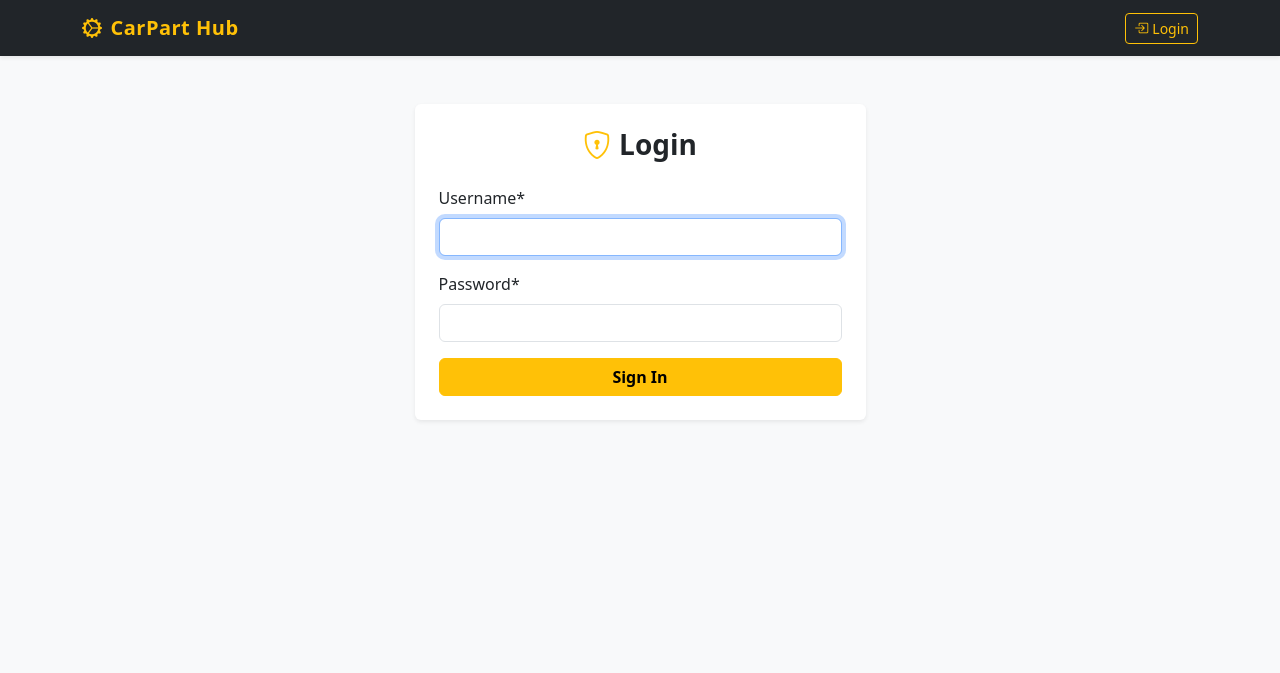
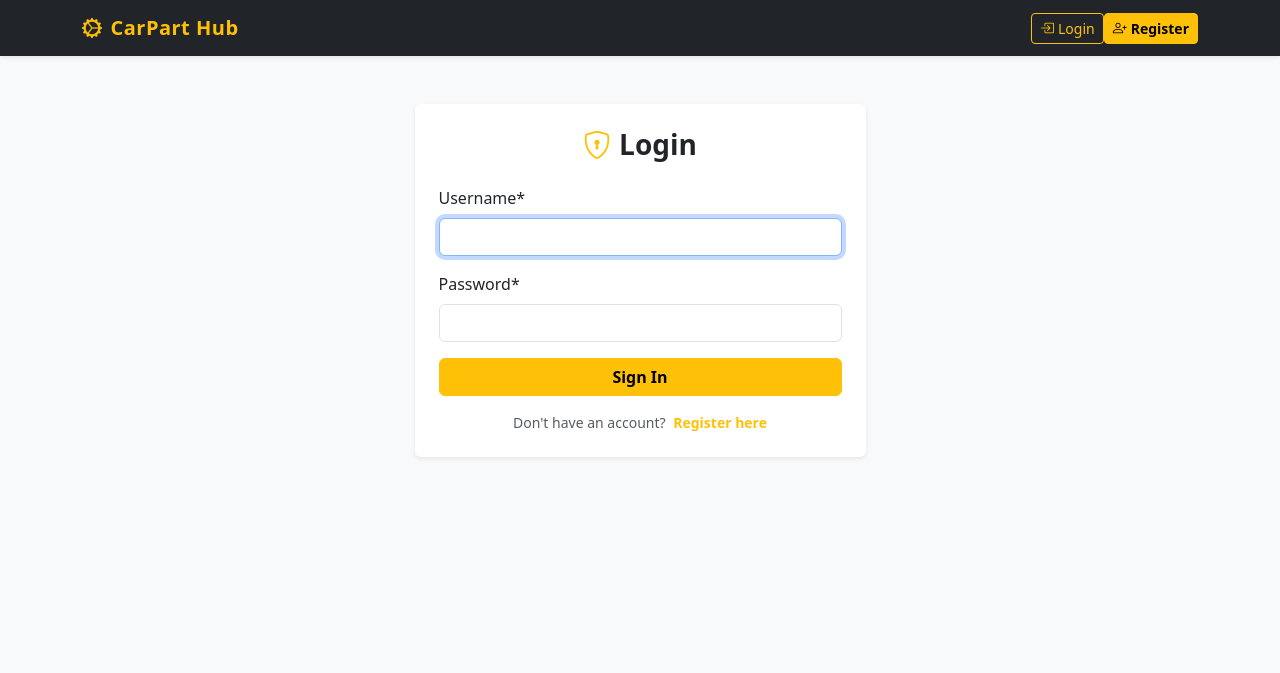
Before and after one commit to ArtemMurtazin273/carpart-compatibility-service, a Django app: page /accounts/login/ in a window 1280 px wide. Shown: the top 673 px of the page. Run offline with Django 5.2, Linux system fonts and the light colour scheme; some libraries are stand-ins or nearby versions.

Commit message:
add register button to base & login templates

```diff
--- a/templates/base.html
+++ b/templates/base.html
@@ -80,6 +80,9 @@
             <a class="btn btn-outline-warning btn-sm" href="{% url 'login' %}">
               <i class="bi bi-box-arrow-in-right me-1"></i>Login
             </a>
+            <a class="btn btn-warning btn-sm fw-semibold" href="{% url 'catalog:register' %}">
+              <i class="bi bi-person-plus me-1"></i>Register
+            </a>
           </div>
         {% endif %}
       </div>
--- a/templates/registration/login.html
+++ b/templates/registration/login.html
@@ -20,6 +20,10 @@
           <button type="submit" class="btn btn-warning fw-semibold">Sign In</button>
         </div>
       </form>
+      <div class="text-center mt-3 small">
+        <span class="text-muted">Don't have an account?</span>
+        <a href="{% url 'catalog:register' %}" class="text-warning text-decoration-none fw-semibold ms-1">Register here</a>
+      </div>
     </div>
   </div>
 </div>
```
